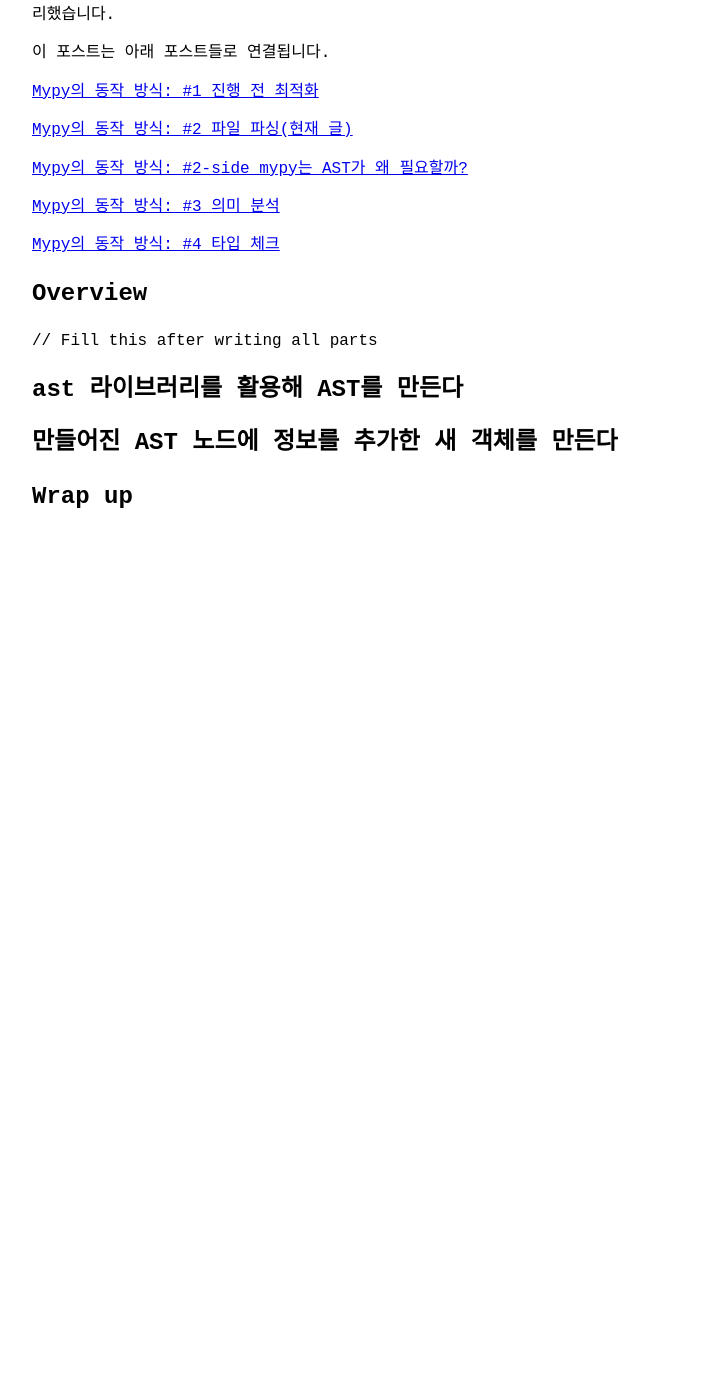
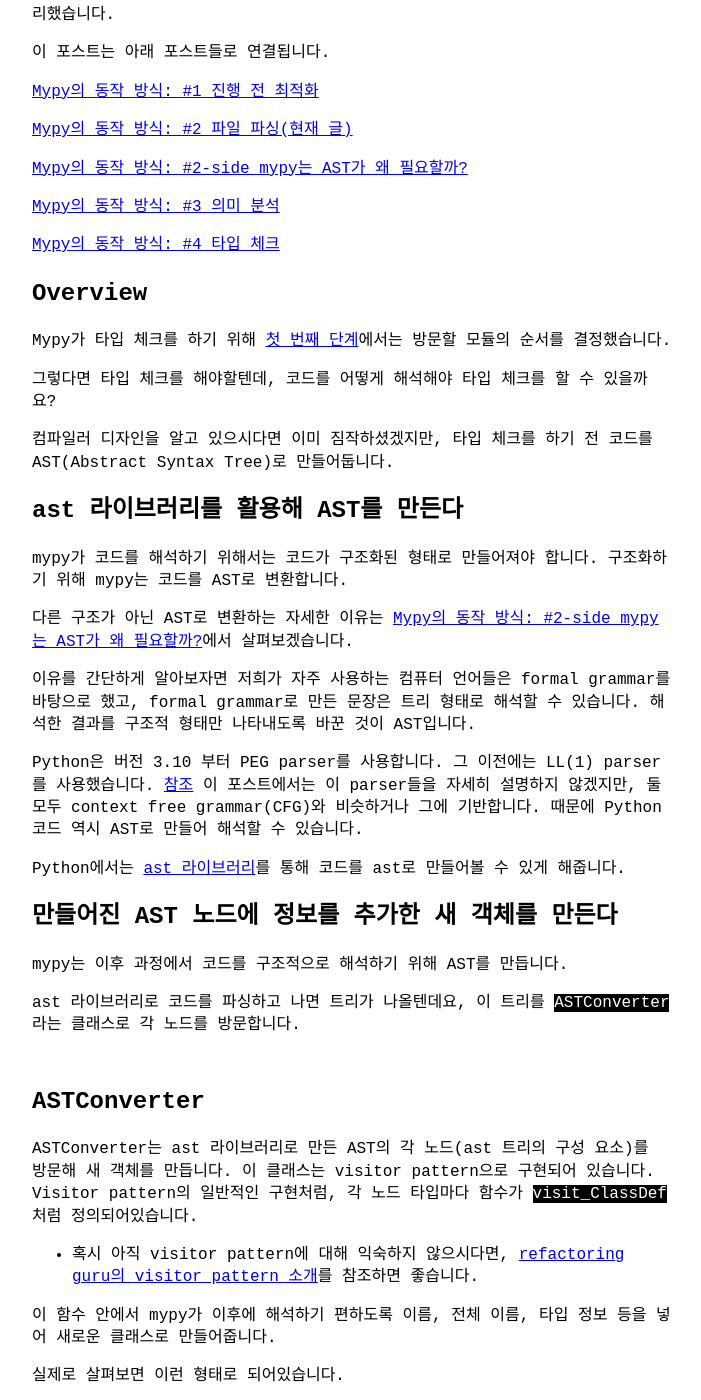
Before and after one commit to yangkyeongmo/yangkyeongmo.github.io, a Jekyll site: the page built from _posts/2023-07-23-mypy-2-parsing.md, in a window 1280 px wide and 1400 px high, scrolled down 270 px. Shown: the whole window, without its empty margins (288-989 px from the left). Built offline with Jekyll 4.4.1, drawn with Linux system fonts in a browser that asks for light colours; our own code applies the rules of GitHub Pages for plain Markdown files; before the commit the page ends 900 px from its top, so only the background shows below that; some of the changed text lies outside the part shown.

Commit message:
doc(post): 2023-07-23 mypy-2
tmp

doc(post): 2023-07-23 mypy-2

````diff
--- a/_posts/2023-07-23-mypy-2-parsing.md
+++ b/_posts/2023-07-23-mypy-2-parsing.md
@@ -23,10 +23,63 @@ tags: ["python"]
 
 # Overview
 
-// Fill this after writing all parts
+Mypy가 타입 체크를 하기 위해 [첫 번째 단계](./2023-07-18-mypy-1-pre-optimization.md)에서는 방문할 모듈의 순서를 결정했습니다.
+
+그렇다면 타입 체크를 해야할텐데, 코드를 어떻게 해석해야 타입 체크를 할 수 있을까요?
+
+컴파일러 디자인을 알고 있으시다면 이미 짐작하셨겠지만, 타입 체크를 하기 전 코드를 AST(Abstract Syntax Tree)로 만들어둡니다.
 
 # ast 라이브러리를 활용해 AST를 만든다
 
+mypy가 코드를 해석하기 위해서는 코드가 구조화된 형태로 만들어져야 합니다. 구조화하기 위해 mypy는 코드를 AST로 변환합니다.
+
+다른 구조가 아닌 AST로 변환하는 자세한 이유는 [Mypy의 동작 방식: #2-side mypy는 AST가 왜 필요할까?](./2023-07-23-mypy-2-1-why-ast.md)에서 살펴보겠습니다.
+
+이유를 간단하게 알아보자면 저희가 자주 사용하는 컴퓨터 언어들은 formal grammar를 바탕으로 했고, formal grammar로 만든 문장은 트리 형태로 해석할 수 있습니다. 해석한 결과를 구조적 형태만 나타내도록 바꾼 것이 AST입니다.
+
+Python은 버전 3.10 부터 PEG parser를 사용합니다. 그 이전에는 LL(1) parser를 사용했습니다. [참조](https://peps.python.org/pep-0617/) 이 포스트에서는 이 parser들을 자세히 설명하지 않겠지만, 둘 모두 context free grammar(CFG)와 비슷하거나 그에 기반합니다. 때문에 Python 코드 역시 AST로 만들어 해석할 수 있습니다.
+
+Python에서는 [ast 라이브러리](https://docs.python.org/3/library/ast.html)를 통해 코드를 ast로 만들어볼 수 있게 해줍니다.
+
 # 만들어진 AST 노드에 정보를 추가한 새 객체를 만든다
 
+mypy는 이후 과정에서 코드를 구조적으로 해석하기 위해 AST를 만듭니다.
+
+ast 라이브러리로 코드를 파싱하고 나면 트리가 나올텐데요, 이 트리를 `ASTConverter` 라는 클래스로 각 노드를 방문합니다.
+
+## ASTConverter
+
+ASTConverter는 ast 라이브러리로 만든 AST의 각 노드(ast 트리의 구성 요소)를 방문해 새 객체를 만듭니다.  이 클래스는 visitor pattern으로 구현되어 있습니다. Visitor pattern의 일반적인 구현처럼, 각 노드 타입마다 함수가 `visit_ClassDef` 처럼 정의되어있습니다.
+
+- 혹시 아직 visitor pattern에 대해 익숙하지 않으시다면, [refactoring guru의 visitor pattern 소개](https://refactoring.guru/design-patterns/visitor)를 참조하면 좋습니다.
+
+이 함수 안에서 mypy가 이후에 해석하기 편하도록 이름, 전체 이름, 타입 정보 등을 넣어 새로운 클래스로 만들어줍니다.
+
+실제로 살펴보면 이런 형태로 되어있습니다.
+
+```python
+class ASTConverter:
+    # ...
+    def visit_ClassDef(self, n: ast3.ClassDef) -> ClassDef:
+        ...
+    # ...
+    def visit_Call(self, n: Call) -> CallExpr:
+        ...
+    # ...
+```
+
+visit_XXX의 XXX가 ast 라이브러리에서의 타입을 의미하고, 리턴하는 타입이 mypy가 새로 만든 객체의 타입을 의미합니다.
+
+ast의 노드와 mypy가 새로 만든 노드는 의미가 크게 다르지는 않은데, mypy가 새로 만든 객체에는 이후에 해석하기 쉽도록 부가적인 정보가 들어갑니다.
+
+예를 들어 [ast의 Call에는 함수 이름, arg, kwargs만 나타나는데 비해](https://docs.python.org/3/library/ast.html#ast.Call) mypy는 이 호출이 어디서 호출되었는지도 필요하기 때문에 callee, 즉 함수를 호출한 대상도 저장합니다.
+
 # Wrap up
+
+이번 포스트에서는 mypy가 코드를 해석하기 위해 AST를 만든다는 것을 살펴보았습니다.
+
+그렇다면 mypy는 왜 AST를 필요로 할까요?
+그 내용을 다음 포스트([Mypy의 동작 방식: #2-side mypy는 AST가 왜 필요할까?](./2023-07-23-mypy-2-1-why-ast.md))에서 살펴보겠습니다.
+
+이 단계에서 AST를 만드는 방법을 살펴보았는데요, 그렇다면 AST를 어떻게 사용할까요?
+그 내용을 이후 포스트([Mypy의 동작 방식: #3-side mypy는 AST를 어떻게 사용할까?](./2023-07-23-mypy-3-1-how-to-use-ast.md))에서 살펴보겠습니다.
````
